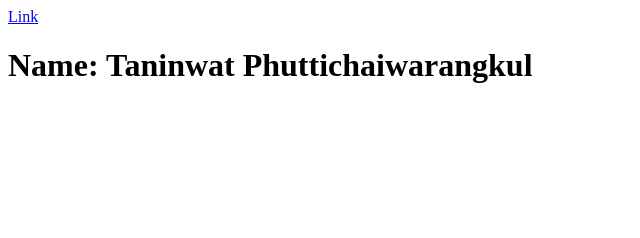
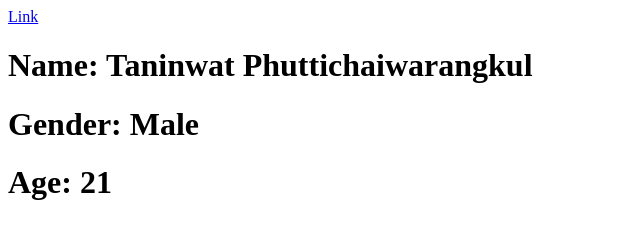
Before and after one commit to taninwat019/DevOpLab03, a plain HTML site: page profile.html in a window 1280 px wide. Shown: the whole page, without its empty margins (0-640 px from the left). Drawn offline with Linux system fonts and the light colour scheme.

Commit message:
Setup profile page

```diff
--- a/profile.html
+++ b/profile.html
@@ -9,5 +9,7 @@
 <body>
     <a href="index.html">Link</a>
     <h1>Name: Taninwat Phuttichaiwarangkul</h1>
+    <h1>Gender: Male</h1>
+    <h1>Age: 21</h1>
 </body>
 </html>
```
